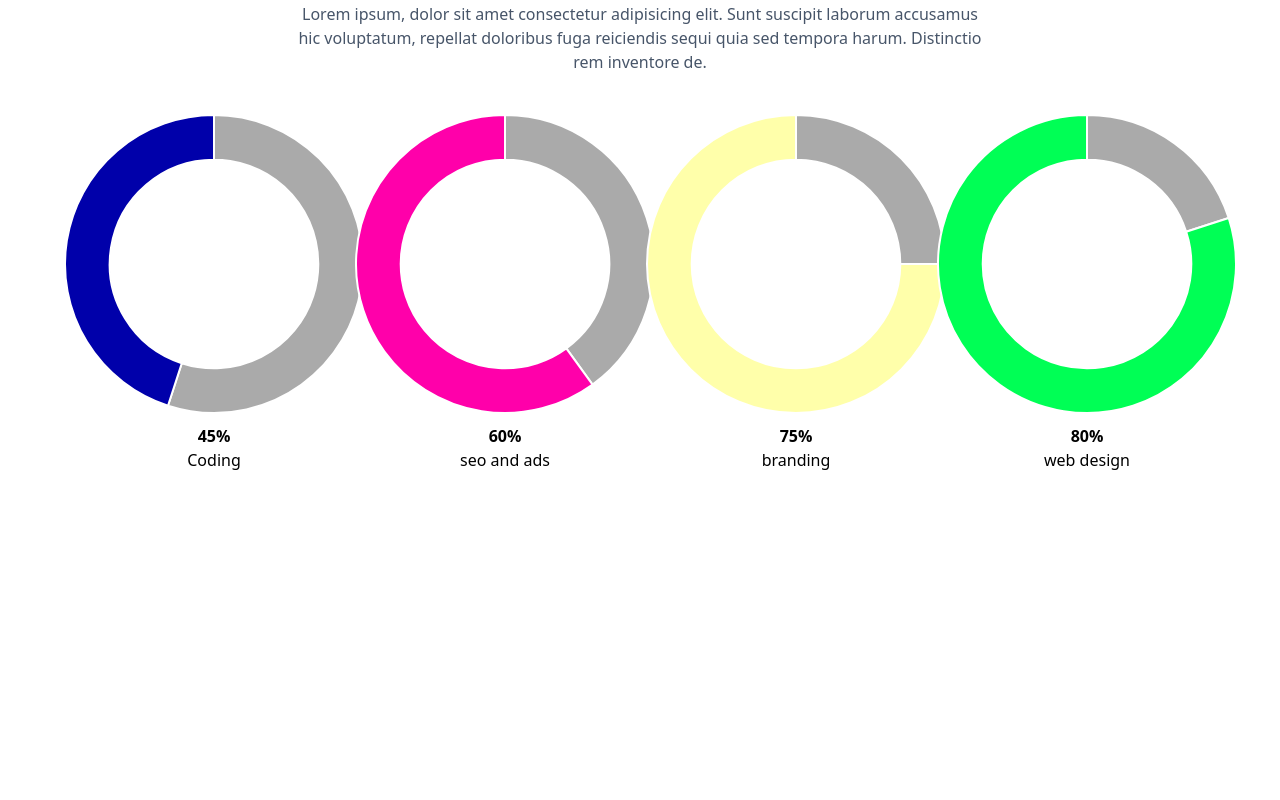
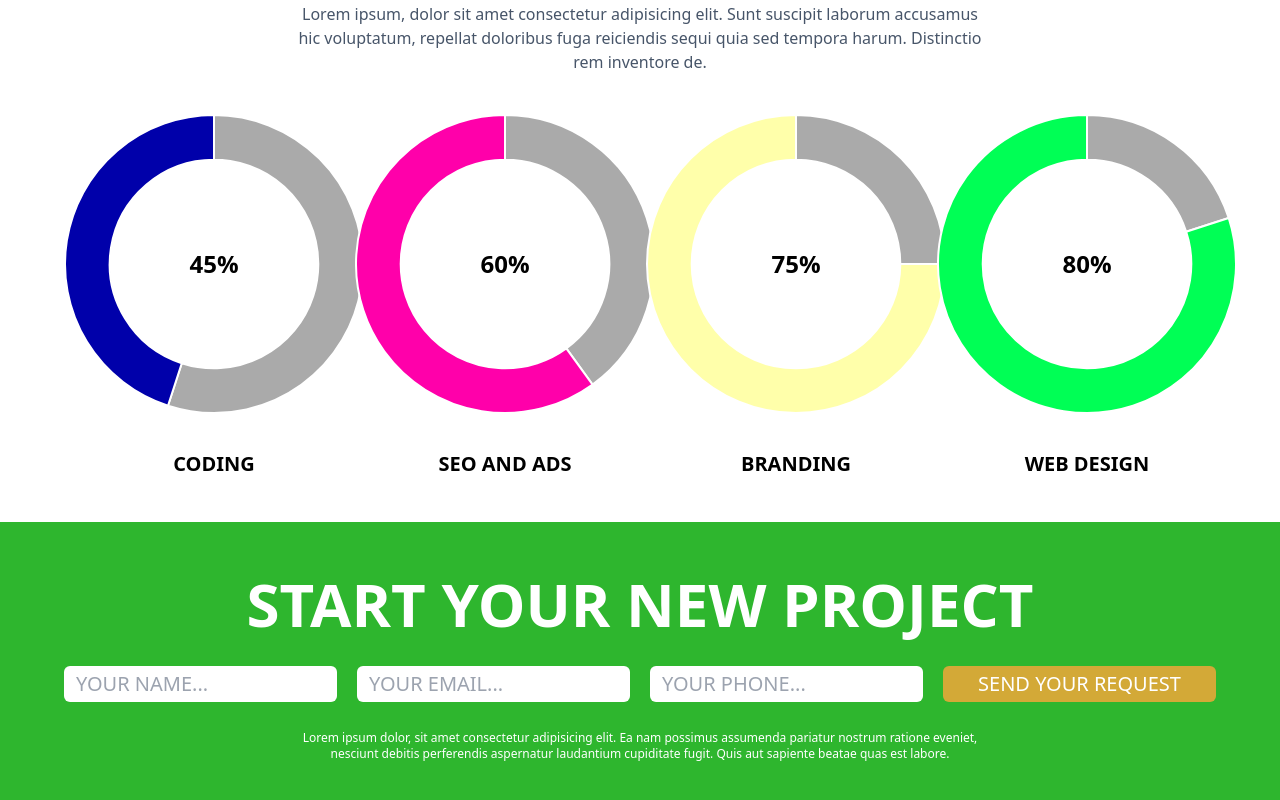
Before and after one commit to porashor/HighAgency, a React (Vite) app: page / in a window 1280 px wide. Shown: the part 4532-5332 px from the top of the page. Before the commit the page ends 5044 px from the top, so only its background shows below. Built offline with nearby package versions, Linux system fonts and the light colour scheme.

Commit message:
done form section

```diff
--- a/src/App.jsx
+++ b/src/App.jsx
@@ -12,6 +12,7 @@ import People from './Components/People';
 import Skill from './Components/Skill';
 import 'chart.js/auto';
 import DoughnutChart from "../src/Components/Dog"
+import FormSec from './Components/FormSec';
 
 
 const App = () => {
@@ -26,6 +27,7 @@ const App = () => {
       <Progress/>
       <People/>
       <Skill/>
+      <FormSec/>
     </div>
   )
 }
--- a/src/Components/Dog.jsx
+++ b/src/Components/Dog.jsx
@@ -1,15 +1,16 @@
 import React from 'react'
 import { Doughnut } from 'react-chartjs-2'
 
-const Dog = ({color, title, value, resV, per}) => {
-  console.log(color)
+const Dog = ({color, title, value}) => {
+  const res = 100 - value
+  const pe = value + "%"
   const data = {
     labels: ["rest", title],
     datasets: [
       {
         label: "coding",
         backgroundColor: ["#aaa", color],
-        data: [resV,value]
+        data: [res,value]
       }
     ]
   }
@@ -31,9 +32,9 @@ const Dog = ({color, title, value, resV, per}) => {
   return (
     <div style={{ width: '300px', margin: '0 auto' }}>
       <Doughnut data={data} options={options} />
-      <div style={{ textAlign: 'center', marginTop: '10px' }}>
-        <strong>{per}</strong>
-        <div>{title}</div>
+      <div className='text-center py-1'>
+        <div className='text-2xl -translate-y-[170px] font-bold'>{pe}</div>
+        <div className='text-xl uppercase font-semibold'>{title}</div>
       </div>
     </div>
   )
--- /dev/null
+++ b/src/Components/FormSec.jsx
@@ -0,0 +1,22 @@
+import React from 'react'
+
+const FormSec = () => {
+  return (
+    <div className='bg-[#2eb62e] py-10 text-white'>
+      <div className='w-[90%] mx-auto'>
+        {/* heading section */}
+        <div className='text-center uppercase text-4xl md:text-5xl xl:text-6xl font-semibold py-3'>Start your new project </div>
+        {/* main form section */}
+        <form className='grid grid-cols-1 md:grid-cols-2 lg:grid-cols-4 gap-5 items-center justify-between py-5'>
+            <input type="text" placeholder='Your name...' className='text-xl py-1 px-3 rounded-md uppercase outline-none text-black' />
+            <input type="email" placeholder='Your email...'  className='text-xl py-1 px-3 rounded-md uppercase outline-none text-black' />
+            <input type="number" placeholder='Your phone...' className='text-xl py-1 px-3 rounded-md uppercase outline-none text-black' />
+            <button type='submit' className='text-xl py-1 px-3 rounded-md uppercase outline-none bg-[#d3a937]'>Send your request</button>
+        </form>
+        <div className='text-xs w-[80%] lg:w-[60%] text-center mx-auto py-2'>Lorem ipsum dolor, sit amet consectetur adipisicing elit. Ea nam possimus assumenda pariatur nostrum ratione eveniet, nesciunt debitis perferendis aspernatur laudantium cupiditate fugit. Quis aut sapiente beatae quas est labore.</div>
+      </div>
+    </div>
+  )
+}
+
+export default FormSec
--- a/src/Components/Skill.jsx
+++ b/src/Components/Skill.jsx
@@ -15,10 +15,10 @@ const Skill = () => {
         <Header first={"our"} sec={"skills "}/>
         {/* main body of skills  */}
         <div className='grid grid-cols-1 md:grid-cols-2 xl:grid-cols-4 items-center  justify-center gap-3 '>
-          <Dog color={"#00a"} per={"45%"} title={"Coding"} value={45} resV={55}/>
-          <Dog color={"#f0a"} per={"60%"} title={"seo and ads"} value={60} resV={40}/>
-          <Dog color={"#ffa"} per={"75%"} title={"branding"} value={75} resV={25}/>
-          <Dog color={"#0f5"} per={"80%"} title={"web design"} value={80} resV={20}/>
+          <Dog color={"#00a"}  title={"Coding"} value={45}/>
+          <Dog color={"#f0a"}  title={"seo and ads"} value={60} />
+          <Dog color={"#ffa"}  title={"branding"} value={75} />
+          <Dog color={"#0f5"}  title={"web design"} value={80} />
         </div>
       </div>
     </div>
```
